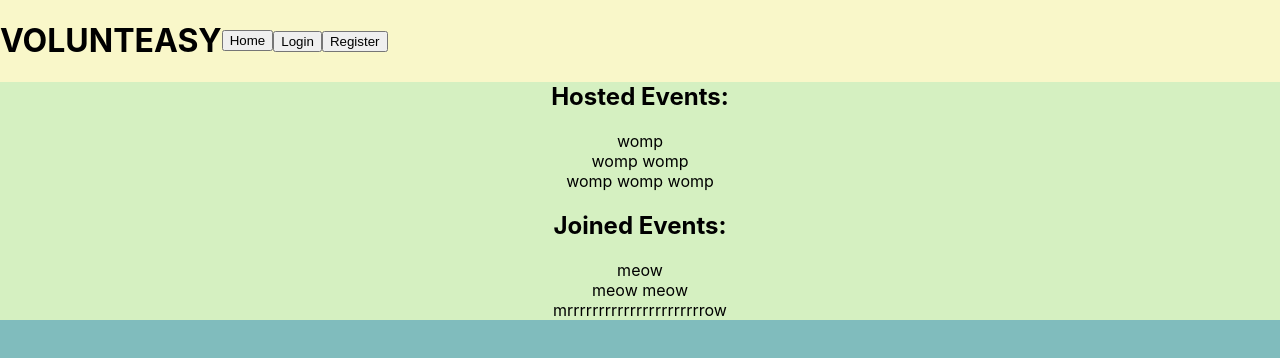
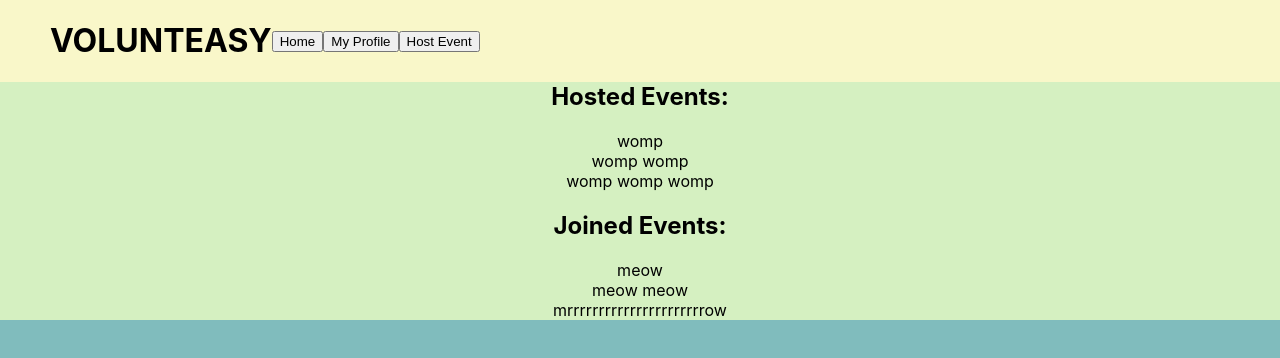
Before and after one commit to A-Jar-Of-Peanuts/VoluntEasy, a React (Create React App) app in the folder client/: page /profile in a window 1280 px wide. Shown: the top 358 px of the page. Built offline with nearby package versions, Linux system fonts and the light colour scheme.

Commit message:
navigation

```diff
--- a/client/src/components/NavigationBar.js
+++ b/client/src/components/NavigationBar.js
@@ -1,13 +1,25 @@
 import "./NavigationBarCSS.css"
+import { useNavigate } from "react-router-dom";
 
 export default function NavigationBar() {
+    const navigate = useNavigate();
+
+    const p = () => {
+        navigate("/profile");
+    }
     return (
         <div className="NavigationBar">
-            <h1>VOLUNTEASY</h1>
-            <button>Home</button>
-            <div>
-                <button>Login</button>
-                <button>Register</button>
+            <div classname = "ic">
+                <h1>VOLUNTEASY</h1>
+            </div>
+            <div  classname = "ic">
+                <button>Home</button>
+            </div>
+            <div  classname = "ic">
+                <button onClick={p}>My Profile</button>
+            </div>
+            <div  classname = "ic">
+                <button>Host Event</button>
             </div>
         </div>
     )
--- a/client/src/components/NavigationBarCSS.css
+++ b/client/src/components/NavigationBarCSS.css
@@ -1,9 +1,12 @@
-
+.ic {
+    padding: 5px;
+}
 .NavigationBar {
     display: flex;
     flex-direction: row;
     justify-content: left;
     align-items: center;
+    padding-inline: 50px;
     background-color:#F9F7C9;
     position:fixed;
     top:0;
--- a/client/src/components/Post.js
+++ b/client/src/components/Post.js
@@ -7,9 +7,8 @@ export default function Post({title, location, description, eventTime, lat, lng}
     const libraries = ['places'];
 
     const mapContainerStyle = {
-        align: 'center',
-        width: '48vw',
-        height: '50vh',
+        width: '42.7vw',
+        height: '50vh'
     };
     const center = {
         lat: Number(lat), // default latitude
@@ -35,7 +34,7 @@ export default function Post({title, location, description, eventTime, lat, lng}
              <div>
                 <GoogleMap
                     mapContainerStyle={mapContainerStyle}
-                    zoom={10}
+                    zoom={8}
                     center={center}>
                     <Marker position={center} />
                 </GoogleMap>
--- a/client/src/components/PostCSS.css
+++ b/client/src/components/PostCSS.css
@@ -1,3 +1,4 @@
 .Post {
+    border: 5px, solid;
     background-color: #D5F0C1;
 }
--- a/client/src/pages/Events.js
+++ b/client/src/pages/Events.js
@@ -12,11 +12,21 @@ function Events() {
             <NavigationBar/>
         </div>
         <div className = "posts">
-            <Post title = "NWHacks" location = "UR MOM" description = "DOING YOUR MOM" eventTime='2024-01-20 03:01:50' lng = "49.2606" lat = "49.2606"/>
-            <Post title = "NWHacks" location = "UR MOM" description = "DOING YOUR MOM" eventTime='2024-01-20 03:01:50' lng = "49.2606" lat = "49.2606"/>
-            <Post title = "NWHacks" location = "UR MOM" description = "DOING YOUR MOM" eventTime='2024-01-20 03:01:50' lng = "49.2606" lat = "49.2606"/>
-            <Post title = "NWHacks" location = "UR MOM" description = "DOING YOUR MOM" eventTime='2024-01-20 03:01:50' lng = "49.2606" lat = "49.2606"/>
-            <Post title = "NWHacks" location = "UR MOM" description = "DOING YOUR MOM" eventTime='2024-01-20 03:01:50' lng = "49.2606" lat = "49.2606"/>
+            <div className = "post">
+                <Post title = "NWHacks" location = "UR MOM" description = "DOING YOUR MOM" eventTime='2024-01-20 03:01:50' lng = "49.2606" lat = "49.2606"/>
+            </div>
+            <div className = "post">
+                <Post title = "NWHacks" location = "UR MOM" description = "DOING YOUR MOM" eventTime='2024-01-20 03:01:50' lng = "49.2606" lat = "49.2606"/>
+            </div>
+            <div className = "post">
+                <Post title = "NWHacks" location = "UR MOM" description = "DOING YOUR MOM" eventTime='2024-01-20 03:01:50' lng = "49.2606" lat = "49.2606"/>
+            </div>
+            <div className = "post">
+                <Post title = "NWHacks" location = "UR MOM" description = "DOING YOUR MOM" eventTime='2024-01-20 03:01:50' lng = "49.2606" lat = "49.2606"/>
+            </div>
+            <div className = "post">
+                <Post title = "NWHacks" location = "UR MOM" description = "DOING YOUR MOM" eventTime='2024-01-20 03:01:50' lng = "49.2606" lat = "49.2606"/>
+            </div>
         </div>
     </div>
  );
--- a/client/src/pages/EventsCSS.css
+++ b/client/src/pages/EventsCSS.css
@@ -7,10 +7,13 @@
 
 .posts {
     border: 5px solid;
-    padding: 10px;
-    overflow-y:scroll;
+    padding: 50px;
 }
 
 body {
     background-color: #80BCBD;
 }
+.post {
+    padding-top:20px;
+    padding-bottom: 20px;
+}
```
